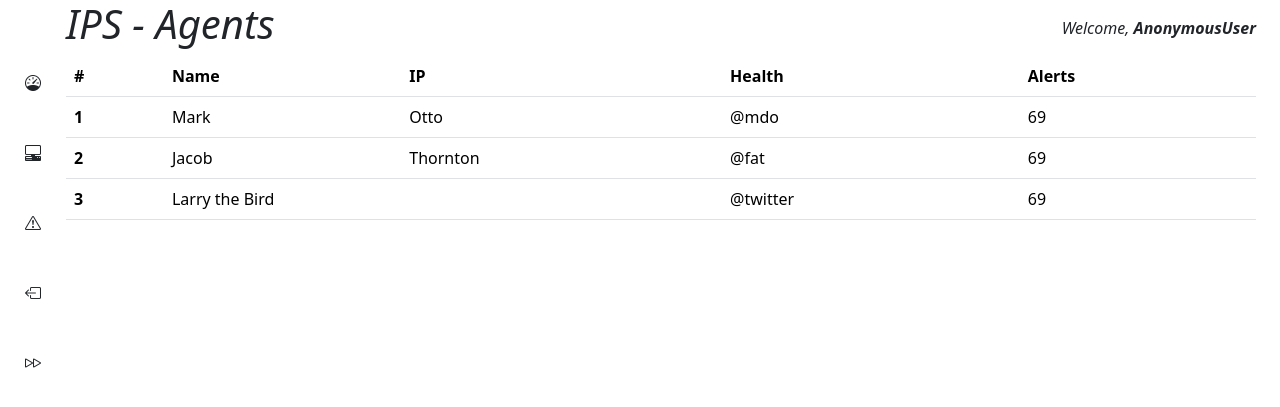
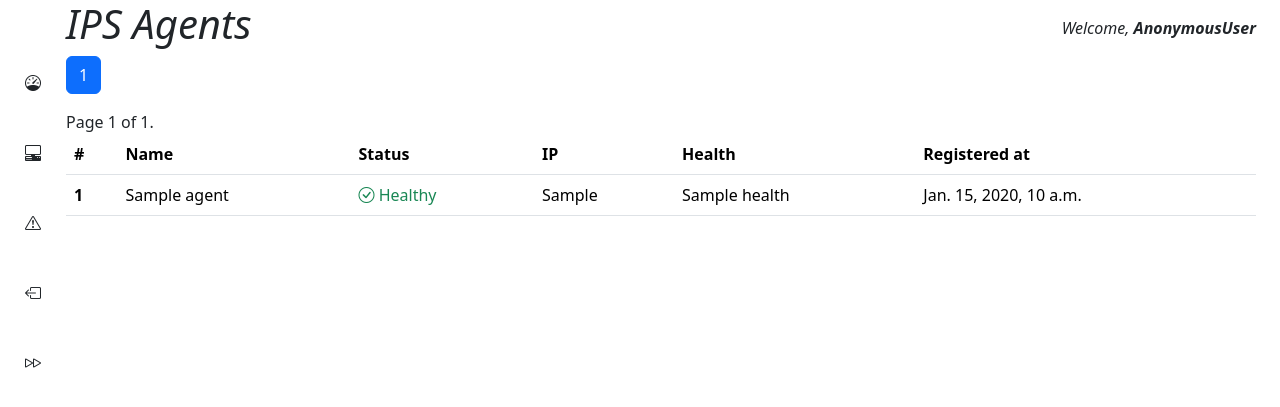
Before and after one commit to BuiKimPhat/IPS, a Django app: template web/monitorsite/monitorweb/templates/monitorweb/agents.html in a window 1280 px wide. Shown: the top 407 px of the page. Run offline with Django 3.2, Linux system fonts and the light colour scheme; the template is opened without the code that fills it: most values are stand-ins (such as "Sample title", 1, 10 or a date in 2020).

Commit message:
Adding pagination to agents and alerts

```diff
--- a/web/monitorsite/monitorweb/models.py
+++ b/web/monitorsite/monitorweb/models.py
@@ -4,7 +4,7 @@ class Agent(models.Model):
     def __str__(self):
         return self.name
     name = models.CharField(max_length=200)
-    ip = models.GenericIPAddressField()
+    ip = models.GenericIPAddressField(unique=True)
     health = models.URLField(max_length=200)
     registered_at = models.DateTimeField(auto_now_add=True)
 
@@ -18,4 +18,4 @@ class Alert(models.Model):
     dst = models.GenericIPAddressField()
     dstp = models.PositiveIntegerField()
     protocol = models.CharField(max_length=10)
-    action = models.CharField(max_length=50)
+    created_at = models.DateTimeField(auto_now_add=True)
--- a/web/monitorsite/monitorweb/templates/monitorweb/agents.html
+++ b/web/monitorsite/monitorweb/templates/monitorweb/agents.html
@@ -6,40 +6,67 @@
 
 {% block content %}
 <div class="d-flex w-100 align-items-center">
-    <h1 class="display-6"><i><b>IPS</b> - Agents</i></h1>
+    <h1 class="display-6"><i><b>IPS</b> Agents</i></h1>
     <div class="ms-auto"><i>Welcome, <b>{{user}}</b></i></div>
 </div>
-<table class="table">
+
+{% if page_obj %}
+<nav aria-label="Page pagination" class="mb-3">
+    <ul class="pagination">
+        {% if page_obj.has_previous %}
+        <li class="page-item">
+            <a class="page-link" href="?page=1"><i class="bi bi-skip-backward"></i></a>
+        </li>
+        <li class="page-item">
+            <a class="page-link" href="?page={{ page_obj.previous_page_number }}"><i class="bi bi-rewind"></i></a>
+        </li>
+        <li class="page-item"><a class="page-link" href="?page={{ page_obj.previous_page_number }}">{{ page_obj.previous_page_number }}</a></li>
+        {% endif %}
+        <li class="page-item active" aria-current="page">
+            <a class="page-link" href="?page={{ page_obj.number }}">{{ page_obj.number }}</a>
+        </li>
+        {% if page_obj.has_next %}
+        <li class="page-item"><a class="page-link" href="?page={{ page_obj.next_page_number }}">{{ page_obj.next_page_number }}</a></li>
+        <li class="page-item">
+            <a class="page-link" href="?page={{ page_obj.next_page_number }}"><i class="bi bi-fast-forward"></i></a>
+        </li>
+        <li class="page-item">
+            <a class="page-link" href="?page={{ page_obj.paginator.num_pages }}"><i class="bi bi-skip-forward"></i></a>
+        </li>
+        {% endif %}
+    </ul>
+</nav>
+<span>
+    Page {{ page_obj.number }} of {{ page_obj.paginator.num_pages }}.
+</span>
+<table class="table table-hover">
     <thead>
         <tr>
             <th scope="col">#</th>
             <th scope="col">Name</th>
+            <th scope="col">Status</th>
             <th scope="col">IP</th>
             <th scope="col">Health</th>
-            <th scope="col">Alerts</th>
+            <th scope="col">Registered at</th>
         </tr>
     </thead>
     <tbody>
-        <tr>
-            <th scope="row">1</th>
-            <td>Mark</td>
-            <td>Otto</td>
-            <td>@mdo</td>
-            <td>69</td>
-        </tr>
-        <tr>
-            <th scope="row">2</th>
-            <td>Jacob</td>
-            <td>Thornton</td>
-            <td>@fat</td>
-            <td>69</td>
-        </tr>
-        <tr>
-            <th scope="row">3</th>
-            <td colspan="2">Larry the Bird</td>
-            <td>@twitter</td>
-            <td>69</td>
-        </tr>
+        {% for agent in page_obj %}
+        <tr style="cursor: pointer;"><a href="#">
+                <th scope="row">{{agent.id}}</th>
+                <td>{{agent.name}}</td>
+                <td class="text-success"><i class="bi bi-check-circle"></i> Healthy</td>
+                <td>{{agent.ip}}</td>
+                <td>{{agent.health}}</td>
+                <td>{{agent.registered_at}}</td>
+            </a></tr>
+        {% endfor %}
     </tbody>
 </table>
+{% else %}
+<div class="alert alert-light" role="alert">
+    <i class="bi bi-info-circle"></i> No registered agent available.
+</div>
+{% endif %}
+
 {% endblock content %}
--- a/web/monitorsite/monitorweb/templates/monitorweb/index.html
+++ b/web/monitorsite/monitorweb/templates/monitorweb/index.html
@@ -7,7 +7,7 @@
 
 {% block content %}
 <div class="d-flex w-100 align-items-center">
-    <h1 class="display-6"><i><b>IPS</b> - Dashboard</i></h1>
+    <h1 class="display-6"><i><b>IPS</b> Dashboard</i></h1>
     <div class="ms-auto"><i>Welcome, <b>{{user}}</b></i></div>
 </div>
 <div>
```
Also changed, not shown: web/monitorsite/monitorweb/templates/monitorweb/alerts.html (+23 -27 lines), web/monitorsite/monitorweb/views.py (+14 -4 lines), db/sample_db.sql, web/monitorsite/monitorweb/migrations/0001_initial.py.
